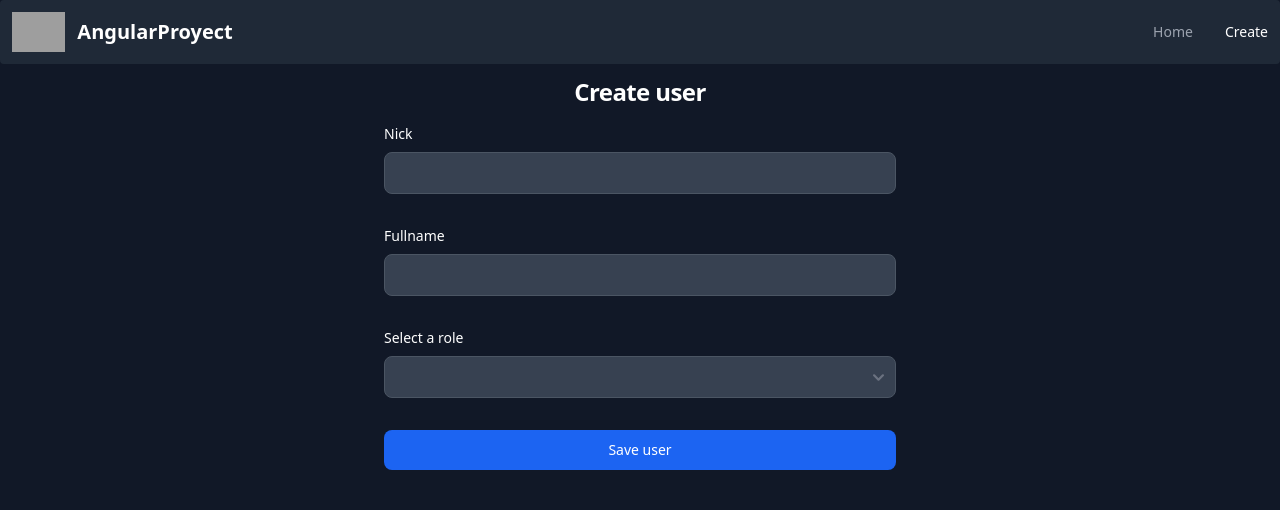
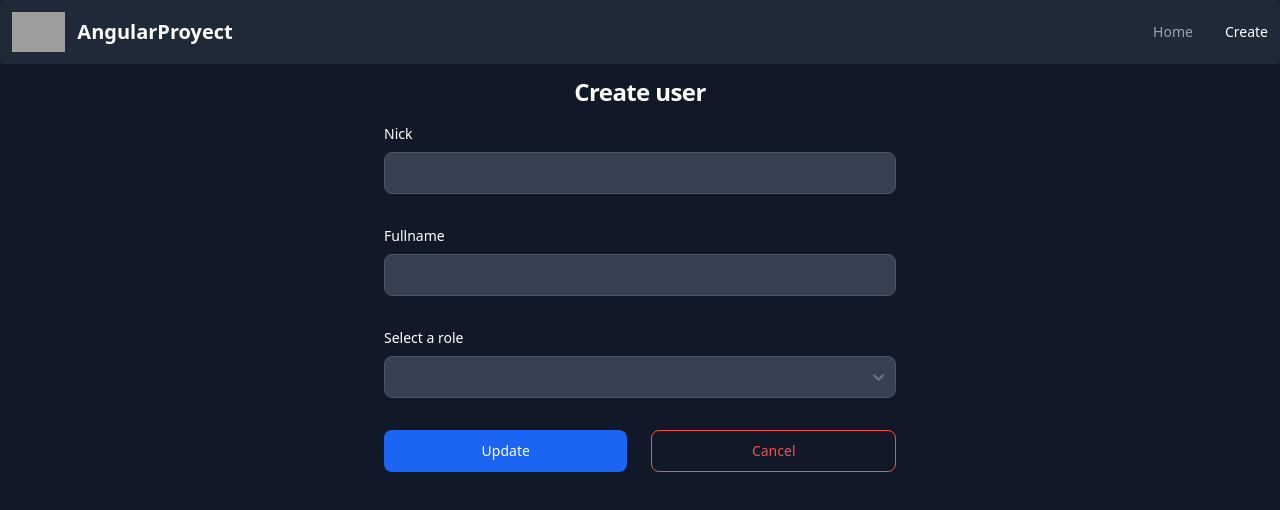
Before and after one commit to Negri234279/angular-project, an Angular app: page /create-user in a window 1280 px wide. Shown: the top 510 px of the page. Built offline with nearby package versions, Linux system fonts and the light colour scheme; grey boxes are pictures that could not be loaded.

Commit message:
🚑 Fix keep same value edit form in create

```diff
--- a/src/app/pages/create-user/create-user.component.html
+++ b/src/app/pages/create-user/create-user.component.html
@@ -18,11 +18,20 @@
         [form]="newUser"
     />
 
+    <div class="flex gap-6">
         <button
             type="submit"
             [disabled]="newUser.invalid"
             class="w-full text-white bg-blue-700 hover:bg-blue-800 focus:ring-4 focus:ring-blue-300 font-medium rounded-lg text-sm px-5 py-2.5 dark:bg-blue-600 dark:hover:bg-blue-700 focus:outline-none dark:focus:ring-blue-800"
         >
-        Save user
+            Update
         </button>
+        <button
+            type="button"
+            (click)="cancel()"
+            class="w-full text-red-700 hover:text-white border border-red-700 hover:bg-red-800 focus:ring-4 focus:outline-none focus:ring-red-300 font-medium rounded-lg text-sm px-5 py-2.5 text-center dark:border-red-500 dark:text-red-500 dark:hover:text-white dark:hover:bg-red-600 dark:focus:ring-red-900"
+        >
+            Cancel
+        </button>
+    </div>
 </form>
--- a/src/app/pages/create-user/create-user.component.ts
+++ b/src/app/pages/create-user/create-user.component.ts
@@ -1,4 +1,4 @@
-import { Component } from '@angular/core'
+import { Component, OnDestroy } from '@angular/core'
 import { FormBuilder, FormControl, FormGroup, Validators } from '@angular/forms'
 import { Router } from '@angular/router'
 import { User, UserRoles } from 'src/app/models/User'
@@ -11,7 +11,7 @@ import { v4 as uuidv4 } from 'uuid'
     selector: 'app-create-user',
     templateUrl: './create-user.component.html',
 })
-export class CreateUserComponent {
+export class CreateUserComponent implements OnDestroy {
     newUser: FormGroup
     userRoles = UserRoles
 
@@ -27,8 +27,8 @@ export class CreateUserComponent {
         })
     }
 
-    onSubmit(event: Event) {
-        event.preventDefault()
+    onSubmit(ev: Event) {
+        ev.preventDefault()
 
         const uuid = uuidv4()
         const user = new User(
@@ -43,4 +43,12 @@ export class CreateUserComponent {
             this.router.navigate(['/'])
         })
     }
+
+    cancel() {
+        this.router.navigate(['/'])
+    }
+
+    ngOnDestroy() {
+        this.newUser.reset()
+    }
 }
--- a/src/app/pages/update-user/update-user.component.ts
+++ b/src/app/pages/update-user/update-user.component.ts
@@ -47,6 +47,7 @@ export class UpdateUserComponent implements OnInit, OnDestroy {
 
     ngOnDestroy() {
         this.sub.unsubscribe()
+        this.form.reset()
     }
 
     getUser(id: string) {
```
Lines whose indentation alone changed are shown as unchanged.
